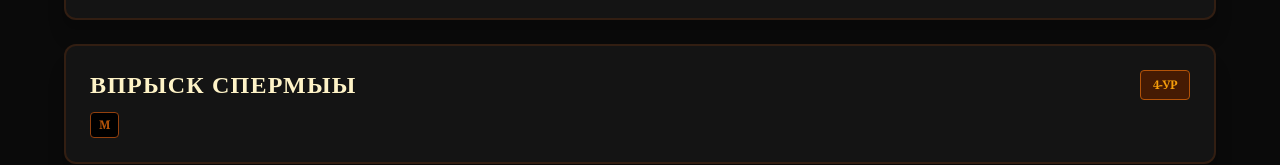
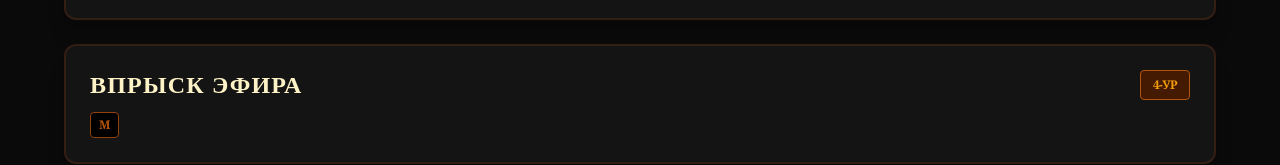
Before and after one commit to Whykenns110/spells_pm, a React (Vite) app: page / in a window 1280 px wide. Shown: the part 956-1121 px from the top of the page. Built offline with nearby package versions, Linux system fonts and the light colour scheme.

Commit message:
fix comma and name

```diff
--- a/src/App.jsx
+++ b/src/App.jsx
@@ -85,7 +85,7 @@ export default function ParomechanicSpells() {
         `
       },
       {
-        name: "Впрыск спермыы",
+        name: "Впрыск эфира",
         level: "4",
         components: ["М"],
         description: `
```
